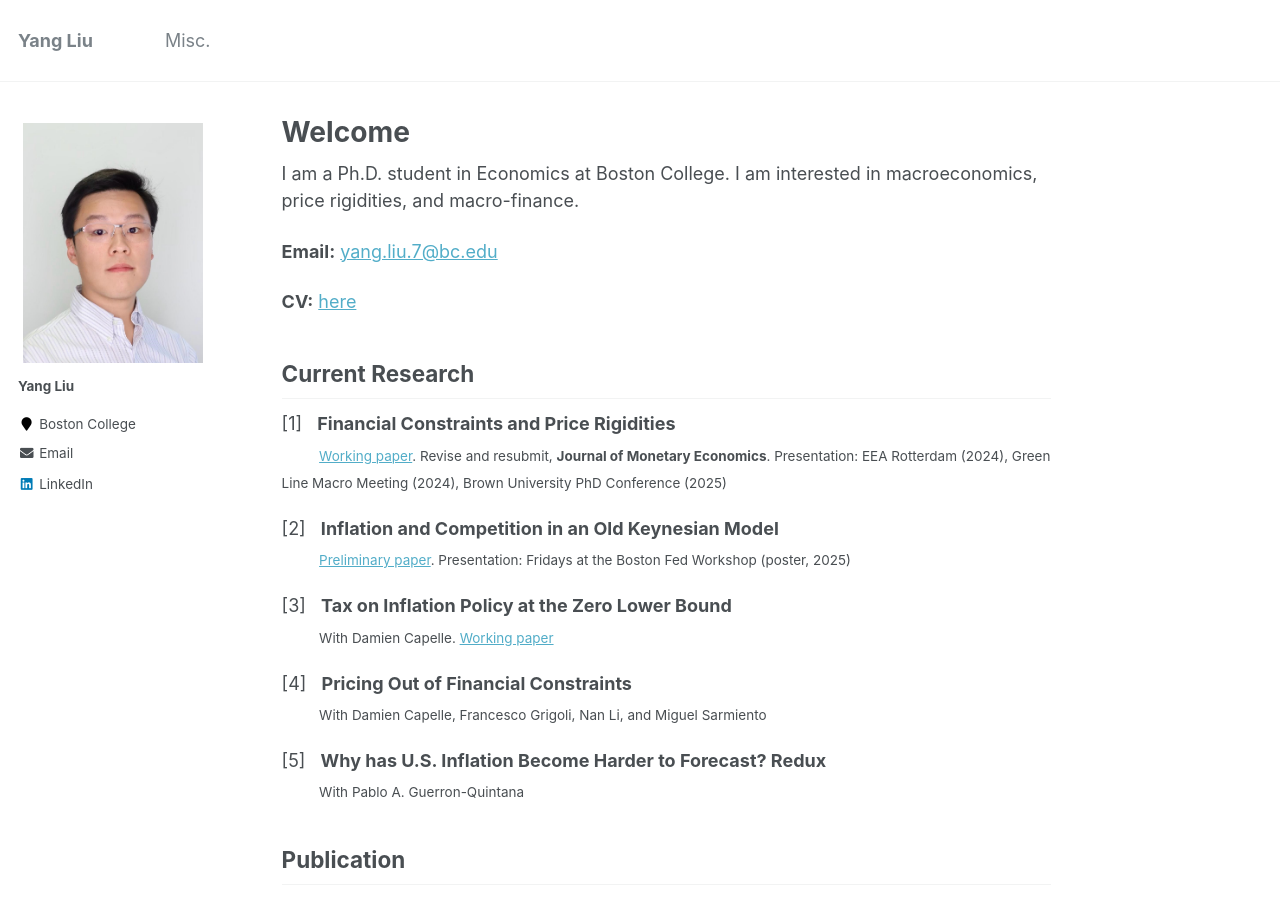
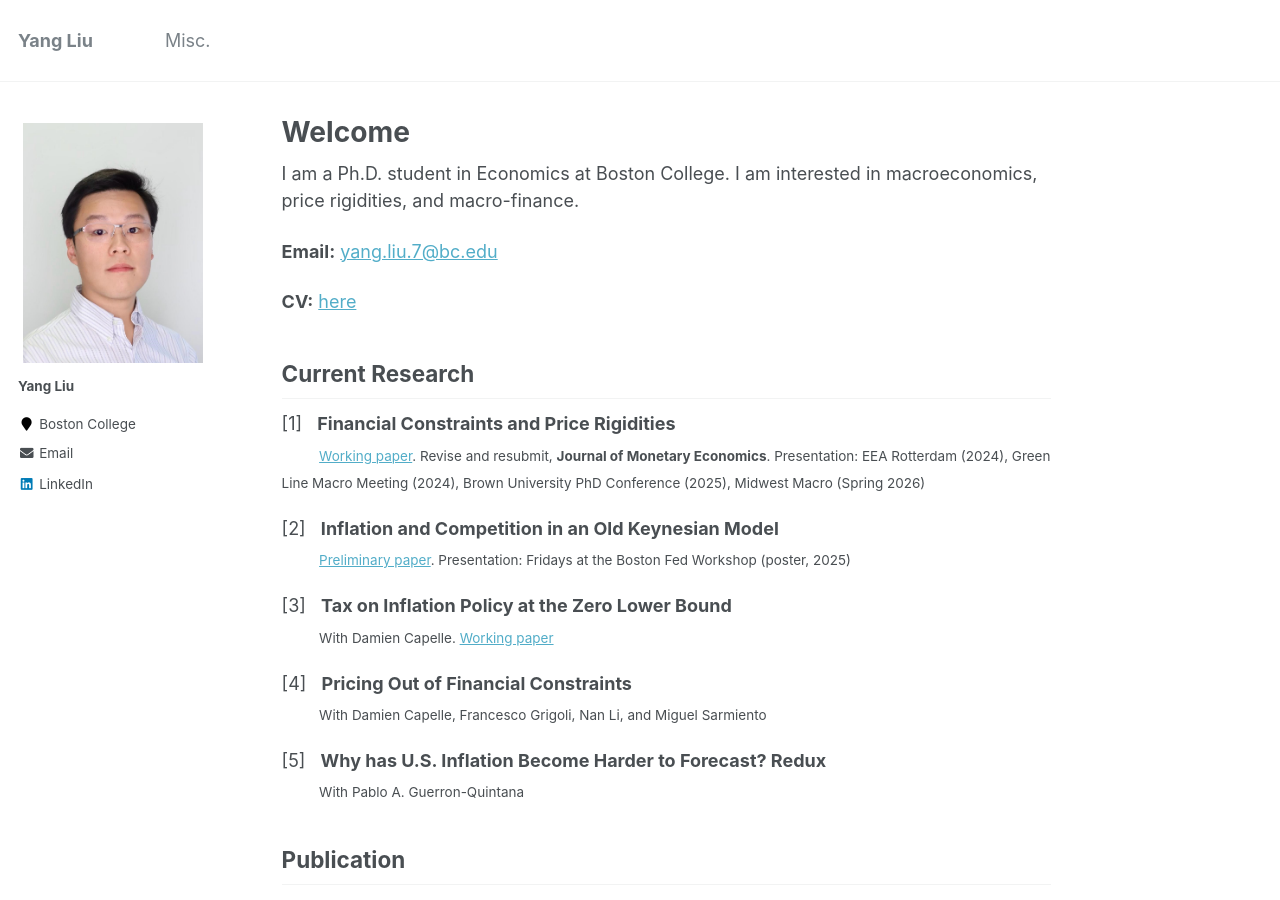
Before and after one commit to yangliu-95/yangliu-95.github.io, a Jekyll site: the page built from _pages/home.md, in a window 1280 px wide and 900 px high. Built offline with Jekyll 4.4.1, drawn with Linux system fonts in a browser that asks for light colours.

Commit message:
Update home.md

```diff
--- a/_pages/home.md
+++ b/_pages/home.md
@@ -18,7 +18,7 @@ I am a Ph.D. student in Economics at Boston College. I am interested in macroeco
 ## Current Research
 
 [1] &nbsp; **Financial Constraints and Price Rigidities**  <br>
-<sub> &emsp;&emsp;&ensp; [Working paper](https://papers.ssrn.com/sol3/papers.cfm?abstract_id=5259321). Revise and resubmit, **Journal of Monetary Economics**. Presentation: EEA Rotterdam (2024), Green Line Macro Meeting (2024), Brown University PhD Conference (2025) </sub>
+<sub> &emsp;&emsp;&ensp; [Working paper](https://papers.ssrn.com/sol3/papers.cfm?abstract_id=5259321). Revise and resubmit, **Journal of Monetary Economics**. Presentation: EEA Rotterdam (2024), Green Line Macro Meeting (2024), Brown University PhD Conference (2025), Midwest Macro (Spring 2026) </sub>
 
 [2] &nbsp; **Inflation and Competition in an Old Keynesian Model**  <br>
 <sub> &emsp;&emsp;&ensp; [Preliminary paper](https://papers.ssrn.com/sol3/papers.cfm?abstract_id=6084028). Presentation: Fridays at the Boston Fed Workshop (poster, 2025) </sub>
```
